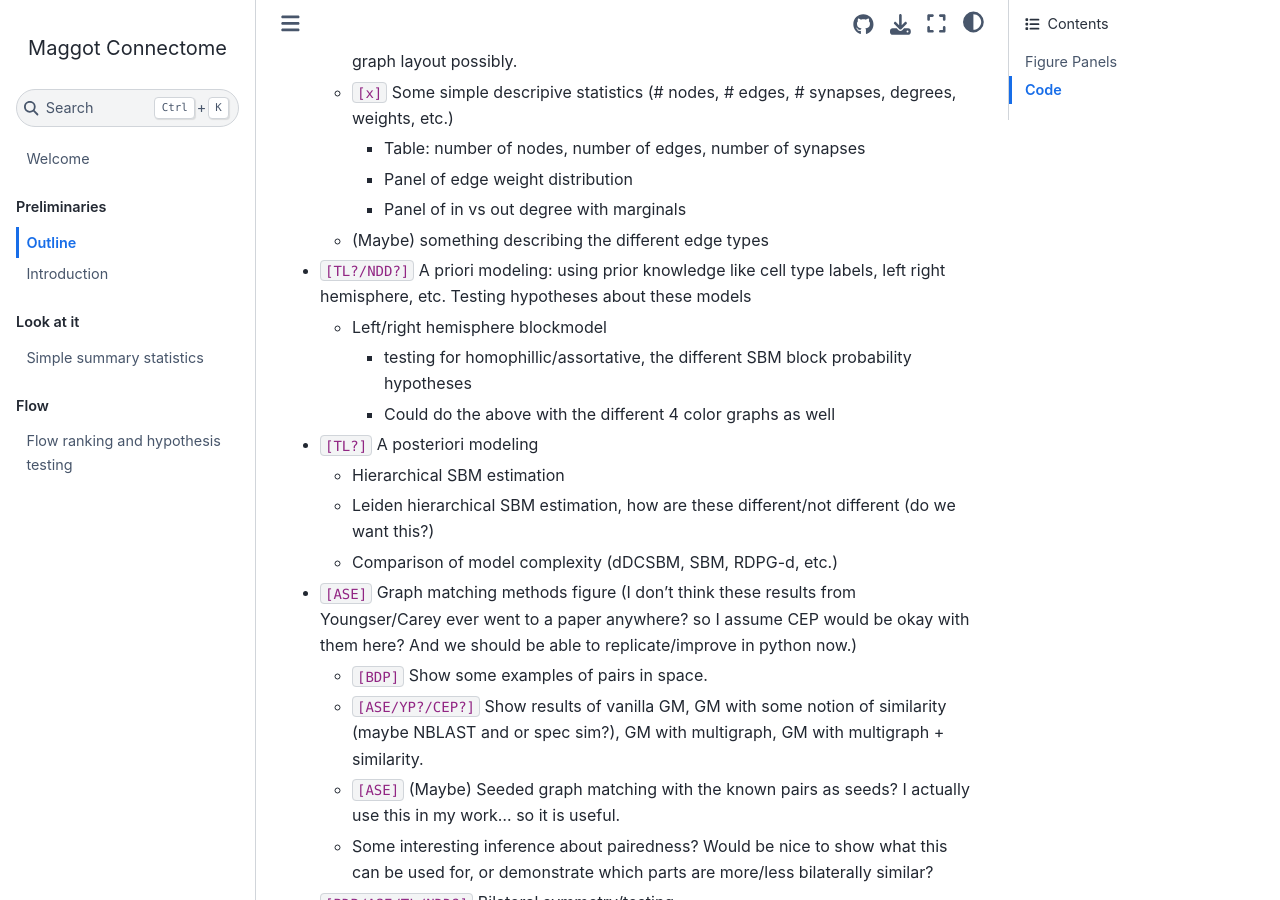
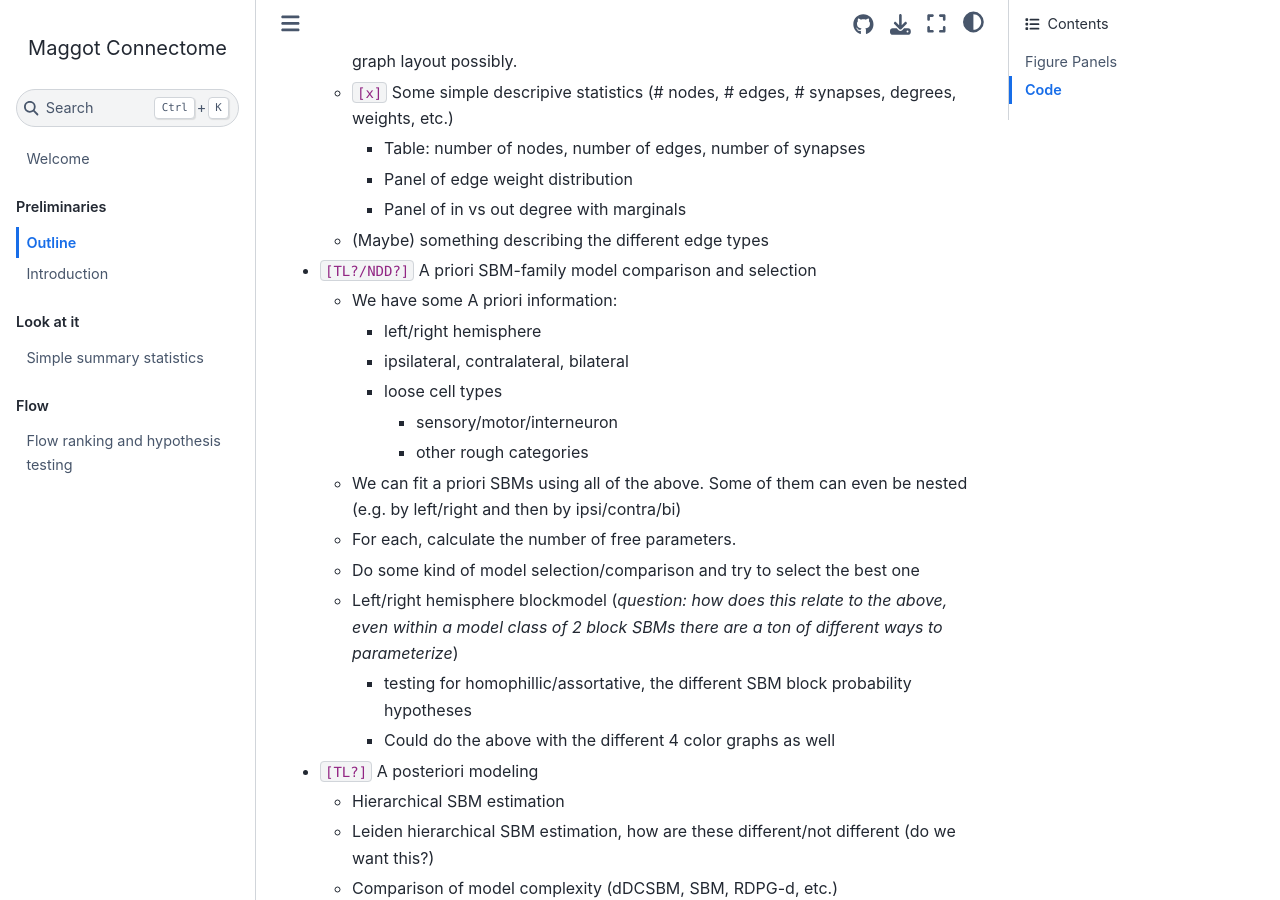
Before and after one commit to neurodata/maggot_connectome, a Jupyter Book: the page built from docs/outline.md, in a window 1280 px wide and 900 px high, scrolled down 281 px. Built offline with Jupyter Book 1.0.4 settings and Sphinx 7.4.7 and the Sphinx Book theme 1.1.4, drawn with Linux system fonts in a browser that asks for light colours; pages that are not in the unit, such as notebooks, are missing from menus.

Commit message:
Update outline.md

```diff
--- a/docs/outline.md
+++ b/docs/outline.md
@@ -9,8 +9,17 @@
         - Panel of edge weight distribution
         - Panel of in vs out degree with marginals
     - (Maybe) something describing the different edge types
-- `[TL?/NDD?]` A priori modeling: using prior knowledge like cell type labels, left right hemisphere, etc. Testing hypotheses about these models
-    - Left/right hemisphere blockmodel
+- `[TL?/NDD?]` A priori SBM-family model comparison and selection
+    - We have some A priori information:
+        - left/right hemisphere
+        - ipsilateral, contralateral, bilateral
+        - loose cell types
+            - sensory/motor/interneuron
+            - other rough categories
+    - We can fit a priori SBMs using all of the above. Some of them can even be nested (e.g. by left/right and then by ipsi/contra/bi)
+    - For each, calculate the number of free parameters.
+    - Do some kind of model selection/comparison and try to select the best one
+    - Left/right hemisphere blockmodel (_question: how does this relate to the above, even within a model class of 2 block SBMs there are a ton of different ways to parameterize_)
         - testing for homophillic/assortative, the different SBM block probability hypotheses
         - Could do the above with the different 4 color graphs as well
 - `[TL?]` A posteriori modeling
```
